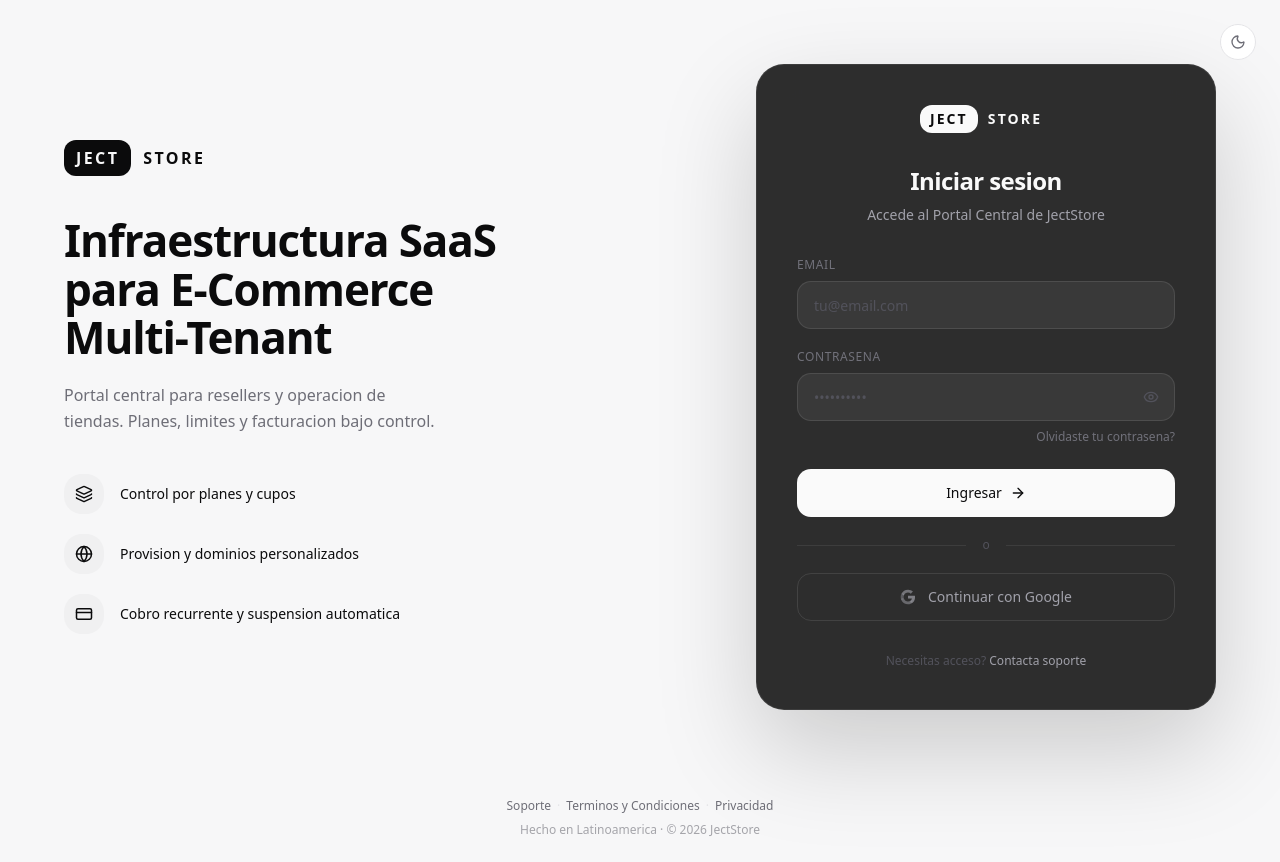
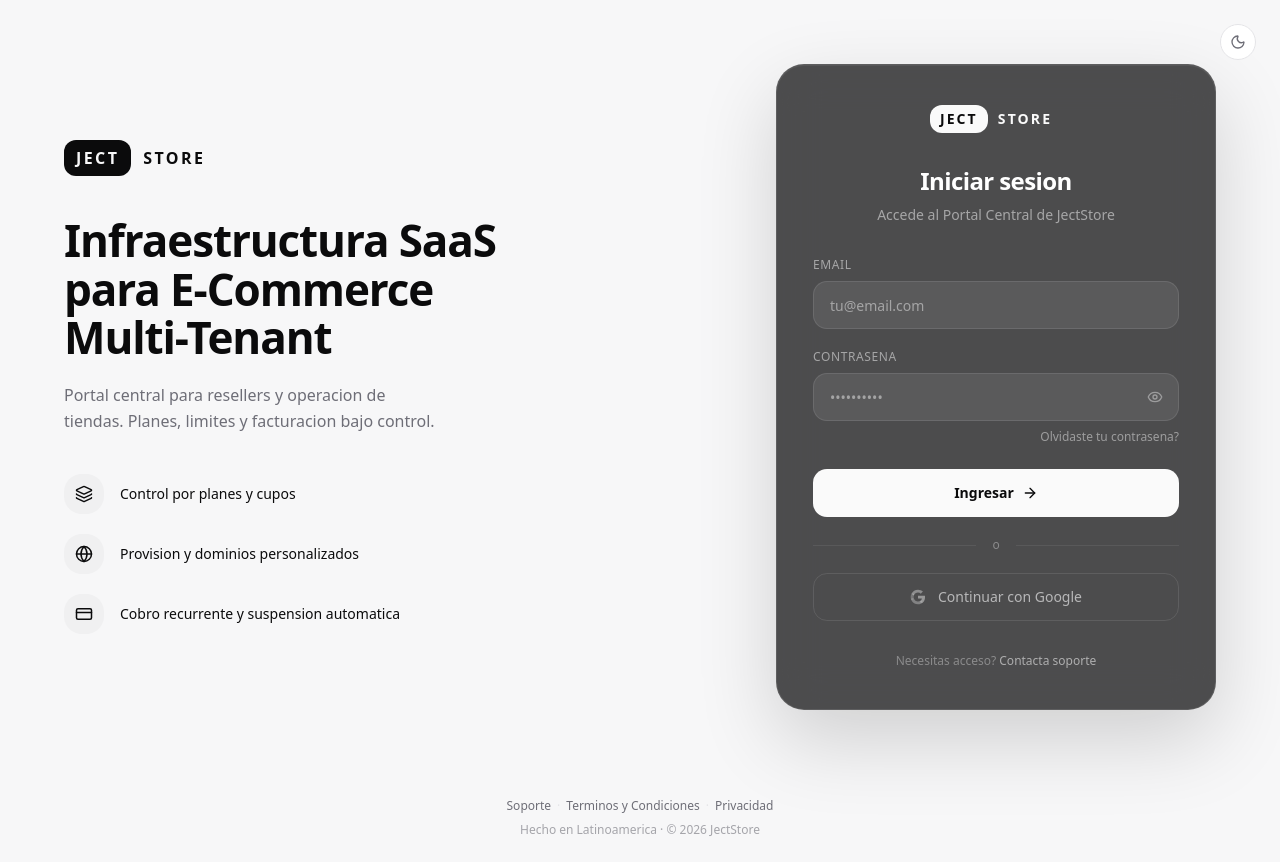
Before and after one commit to Juanescanar23/v0-ject-store-login-page, a Next.js app: page / in a window 1280 px wide. Built offline with nearby package versions, Linux system fonts and the light colour scheme.

Commit message:
style: refine card design for glass effect\n\nApply lighter glass background, borders, shadows, and refined input styling.

```diff
--- a/components/login-form.tsx
+++ b/components/login-form.tsx
@@ -14,23 +14,23 @@ export function LoginForm() {
   }
 
   return (
-    <div className="relative w-full max-w-[460px]">
-      {/* Glass Card - Light mode: dark glass / Dark mode: solid dark surface */}
+    <div className="relative w-full max-w-[440px]">
+      {/* Glass Card - Apple-like charcoal glass */}
       <div
-        className="relative rounded-[28px] p-8 sm:p-10
-          bg-[rgba(10,10,10,0.85)] backdrop-blur-[22px]
-          border border-[rgba(255,255,255,0.08)]
-          shadow-[0_40px_100px_rgba(0,0,0,0.18)]
-          dark:bg-card dark:border-border dark:backdrop-blur-none
-          dark:shadow-[0_40px_100px_rgba(0,0,0,0.4)]"
+        className="relative rounded-[28px] px-8 py-9 sm:px-9 sm:py-10
+          bg-[rgba(11,11,12,0.72)] backdrop-blur-[22px]
+          border border-[rgba(255,255,255,0.10)]
+          shadow-[inset_0_1px_0_rgba(255,255,255,0.06),0_30px_80px_rgba(0,0,0,0.16)]
+          dark:bg-[#111113] dark:border-[rgba(255,255,255,0.08)] dark:backdrop-blur-none
+          dark:shadow-[inset_0_1px_0_rgba(255,255,255,0.04),0_30px_80px_rgba(0,0,0,0.5)]"
       >
         {/* Logo inside card */}
         <div className="mb-8 flex justify-center">
           <div className="flex items-center gap-0 select-none">
-            <span className="rounded-md bg-[#fafafa] px-2.5 py-1 text-sm font-bold tracking-[0.15em] text-[#0B0B0C] dark:bg-foreground dark:text-background">
+            <span className="rounded-md bg-[#FAFAFA] px-2.5 py-1 text-sm font-bold tracking-[0.15em] text-[#0B0B0C]">
               JECT
             </span>
-            <span className="px-2.5 py-1 text-sm font-bold tracking-[0.15em] text-[#fafafa] dark:text-foreground">
+            <span className="px-2.5 py-1 text-sm font-bold tracking-[0.15em] text-[#FAFAFA]">
               STORE
             </span>
           </div>
@@ -38,10 +38,10 @@ export function LoginForm() {
 
         {/* Title */}
         <div className="mb-8 text-center">
-          <h1 className="text-2xl font-semibold tracking-tight text-[#fafafa] dark:text-foreground">
+          <h1 className="text-2xl font-semibold tracking-tight text-[#FFFFFF] dark:text-[#FAFAFA]">
             Iniciar sesion
           </h1>
-          <p className="mt-2 text-sm text-[#a1a1aa] dark:text-muted-foreground">
+          <p className="mt-2 text-sm text-[rgba(255,255,255,0.50)] dark:text-[rgba(255,255,255,0.45)]">
             Accede al Portal Central de JectStore
           </p>
         </div>
@@ -51,7 +51,7 @@ export function LoginForm() {
           <div className="flex flex-col gap-2">
             <label
               htmlFor="email"
-              className="text-xs font-medium uppercase tracking-wider text-[#71717a] dark:text-muted-foreground"
+              className="text-xs font-medium uppercase tracking-wider text-[rgba(255,255,255,0.50)] dark:text-[rgba(255,255,255,0.45)]"
             >
               Email
             </label>
@@ -61,8 +61,8 @@ export function LoginForm() {
               placeholder="tu@email.com"
               autoComplete="email"
               required
-              className="h-12 w-full rounded-[14px] border border-[rgba(255,255,255,0.1)] bg-[rgba(255,255,255,0.06)] px-4 text-sm text-[#fafafa] placeholder:text-[#52525b] outline-none transition-all focus:border-[rgba(255,255,255,0.25)] focus:bg-[rgba(255,255,255,0.08)]
-                dark:border-border dark:bg-muted dark:text-foreground dark:placeholder:text-muted-foreground dark:focus:border-foreground/20 dark:focus:bg-accent"
+              className="h-12 w-full rounded-[14px] border border-[rgba(255,255,255,0.10)] bg-[rgba(255,255,255,0.08)] px-4 text-sm text-[#FFFFFF] placeholder:text-[rgba(255,255,255,0.45)] outline-none transition-all focus:border-[rgba(255,255,255,0.22)] focus:bg-[rgba(255,255,255,0.12)]
+                dark:border-[rgba(255,255,255,0.08)] dark:bg-[rgba(255,255,255,0.06)] dark:text-[#FAFAFA] dark:placeholder:text-[rgba(255,255,255,0.40)] dark:focus:border-[rgba(255,255,255,0.18)] dark:focus:bg-[rgba(255,255,255,0.10)]"
             />
           </div>
 
@@ -70,7 +70,7 @@ export function LoginForm() {
           <div className="flex flex-col gap-2">
             <label
               htmlFor="password"
-              className="text-xs font-medium uppercase tracking-wider text-[#71717a] dark:text-muted-foreground"
+              className="text-xs font-medium uppercase tracking-wider text-[rgba(255,255,255,0.50)] dark:text-[rgba(255,255,255,0.45)]"
             >
               Contrasena
             </label>
@@ -81,13 +81,13 @@ export function LoginForm() {
                 placeholder="••••••••••"
                 autoComplete="current-password"
                 required
-                className="h-12 w-full rounded-[14px] border border-[rgba(255,255,255,0.1)] bg-[rgba(255,255,255,0.06)] px-4 pr-12 text-sm text-[#fafafa] placeholder:text-[#52525b] outline-none transition-all focus:border-[rgba(255,255,255,0.25)] focus:bg-[rgba(255,255,255,0.08)]
-                  dark:border-border dark:bg-muted dark:text-foreground dark:placeholder:text-muted-foreground dark:focus:border-foreground/20 dark:focus:bg-accent"
+                className="h-12 w-full rounded-[14px] border border-[rgba(255,255,255,0.10)] bg-[rgba(255,255,255,0.08)] px-4 pr-12 text-sm text-[#FFFFFF] placeholder:text-[rgba(255,255,255,0.45)] outline-none transition-all focus:border-[rgba(255,255,255,0.22)] focus:bg-[rgba(255,255,255,0.12)]
+                  dark:border-[rgba(255,255,255,0.08)] dark:bg-[rgba(255,255,255,0.06)] dark:text-[#FAFAFA] dark:placeholder:text-[rgba(255,255,255,0.40)] dark:focus:border-[rgba(255,255,255,0.18)] dark:focus:bg-[rgba(255,255,255,0.10)]"
               />
               <button
                 type="button"
                 onClick={() => setShowPassword(!showPassword)}
-                className="absolute right-4 top-1/2 -translate-y-1/2 text-[#52525b] transition-colors hover:text-[#a1a1aa] dark:text-muted-foreground dark:hover:text-foreground"
+                className="absolute right-4 top-1/2 -translate-y-1/2 text-[rgba(255,255,255,0.40)] transition-colors hover:text-[rgba(255,255,255,0.70)] dark:text-[rgba(255,255,255,0.35)] dark:hover:text-[rgba(255,255,255,0.65)]"
                 aria-label={showPassword ? "Ocultar contrasena" : "Mostrar contrasena"}
               >
                 {showPassword ? <EyeOff className="size-4" /> : <Eye className="size-4" />}
@@ -96,7 +96,7 @@ export function LoginForm() {
             <div className="flex justify-end">
               <a
                 href="#"
-                className="text-xs text-[#71717a] transition-colors hover:text-[#fafafa] dark:text-muted-foreground dark:hover:text-foreground"
+                className="text-xs text-[rgba(255,255,255,0.45)] transition-colors hover:text-[rgba(255,255,255,0.80)] dark:text-[rgba(255,255,255,0.40)] dark:hover:text-[rgba(255,255,255,0.75)]"
               >
                 {"Olvidaste tu contrasena?"}
               </a>
@@ -107,8 +107,8 @@ export function LoginForm() {
           <button
             type="submit"
             disabled={isLoading}
-            className="group mt-1 flex h-12 w-full items-center justify-center gap-2 rounded-[14px] bg-[#fafafa] text-sm font-medium text-[#0B0B0C] transition-all hover:bg-[#e4e4e7] disabled:opacity-50
-              dark:bg-foreground dark:text-background dark:hover:bg-foreground/90"
+            className="group mt-1 flex h-12 w-full items-center justify-center gap-2 rounded-[14px] bg-[#FAFAFA] text-sm font-semibold text-[#0B0B0C] transition-all hover:bg-[#E4E4E7] disabled:opacity-50
+              dark:bg-[#FAFAFA] dark:text-[#0B0B0C] dark:hover:bg-[#D4D4D8]"
           >
             {isLoading ? (
               <div className="size-4 animate-spin rounded-full border-2 border-[#0B0B0C]/20 border-t-[#0B0B0C]" />
@@ -122,16 +122,16 @@ export function LoginForm() {
 
           {/* Divider */}
           <div className="flex items-center gap-4">
-            <div className="h-px flex-1 bg-[rgba(255,255,255,0.08)] dark:bg-border" />
-            <span className="text-xs text-[#52525b] dark:text-muted-foreground">o</span>
-            <div className="h-px flex-1 bg-[rgba(255,255,255,0.08)] dark:bg-border" />
+            <div className="h-px flex-1 bg-[rgba(255,255,255,0.08)] dark:bg-[rgba(255,255,255,0.06)]" />
+            <span className="text-xs text-[rgba(255,255,255,0.35)] dark:text-[rgba(255,255,255,0.30)]">o</span>
+            <div className="h-px flex-1 bg-[rgba(255,255,255,0.08)] dark:bg-[rgba(255,255,255,0.06)]" />
           </div>
 
           {/* Google Button */}
           <button
             type="button"
-            className="flex h-12 w-full items-center justify-center gap-3 rounded-[14px] border border-[rgba(255,255,255,0.1)] bg-transparent text-sm font-medium text-[#a1a1aa] transition-all hover:border-[rgba(255,255,255,0.2)] hover:text-[#fafafa]
-              dark:border-border dark:text-muted-foreground dark:hover:border-foreground/20 dark:hover:text-foreground"
+            className="flex h-12 w-full items-center justify-center gap-3 rounded-[14px] border border-[rgba(255,255,255,0.10)] bg-transparent text-sm font-medium text-[rgba(255,255,255,0.60)] transition-all hover:border-[rgba(255,255,255,0.20)] hover:bg-[rgba(255,255,255,0.04)] hover:text-[rgba(255,255,255,0.85)]
+              dark:border-[rgba(255,255,255,0.08)] dark:text-[rgba(255,255,255,0.55)] dark:hover:border-[rgba(255,255,255,0.16)] dark:hover:bg-[rgba(255,255,255,0.04)] dark:hover:text-[rgba(255,255,255,0.80)]"
           >
             <svg className="size-4" viewBox="0 0 24 24" fill="none">
               <path
@@ -160,11 +160,11 @@ export function LoginForm() {
         </form>
 
         {/* Contact support */}
-        <p className="mt-8 text-center text-xs text-[#52525b] dark:text-muted-foreground">
+        <p className="mt-8 text-center text-xs text-[rgba(255,255,255,0.35)] dark:text-[rgba(255,255,255,0.30)]">
           {"Necesitas acceso? "}
           <a
             href="#"
-            className="font-medium text-[#a1a1aa] underline-offset-4 transition-colors hover:text-[#fafafa] hover:underline dark:text-foreground/70 dark:hover:text-foreground"
+            className="font-medium text-[rgba(255,255,255,0.55)] underline-offset-4 transition-colors hover:text-[rgba(255,255,255,0.85)] hover:underline dark:text-[rgba(255,255,255,0.50)] dark:hover:text-[rgba(255,255,255,0.80)]"
           >
             Contacta soporte
           </a>
```
Also changed, not shown: 1 other file (tests, documents, lock files or other folders).
